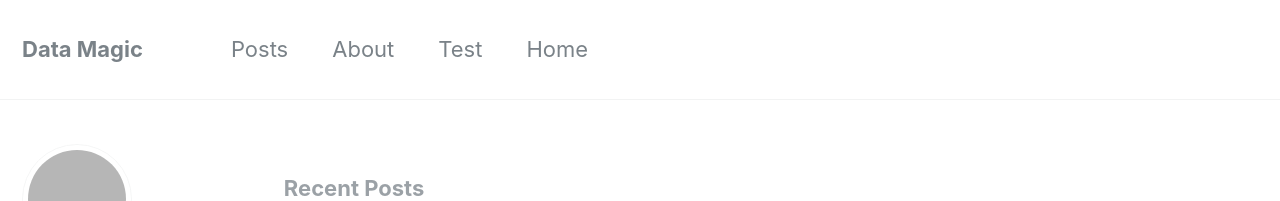
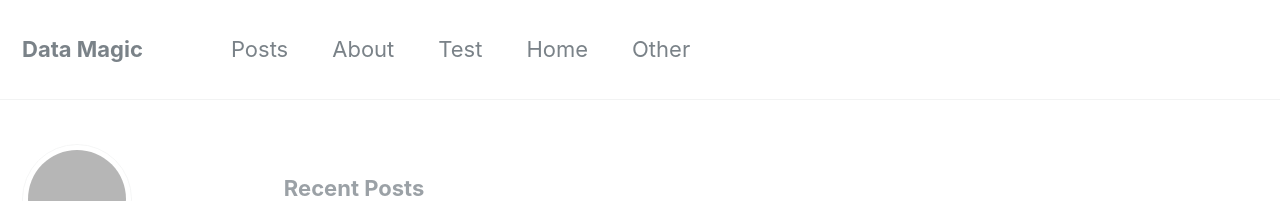
Before and after one commit to gallingerj/gallingerj.github.io, a Jekyll site: the page built from index.html, in a window 1280 px wide. Shown: the top 201 px of the page. Built offline with Jekyll 4.4.1, drawn with Linux system fonts in a browser that asks for light colours; the list of posts is cut into pages by our own code; grey boxes are pictures that could not be loaded.

Commit message:
Update navigation.yml

```diff
--- a/_data/navigation.yml
+++ b/_data/navigation.yml
@@ -8,6 +8,8 @@ main:
     url: /test/
   - title: "Home"
     url: /
+  - title: "Other"
+    url: /index
   # - title: "Sample Collections"
   #   url: /collection-archive/
   # - title: "Sitemap"
```
